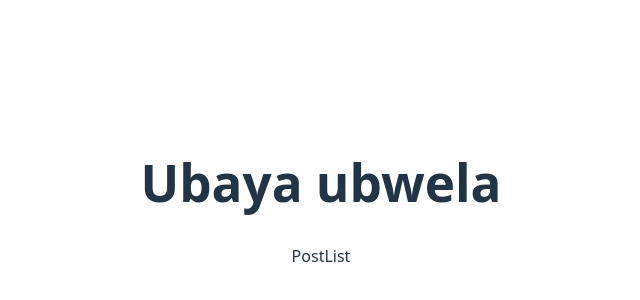
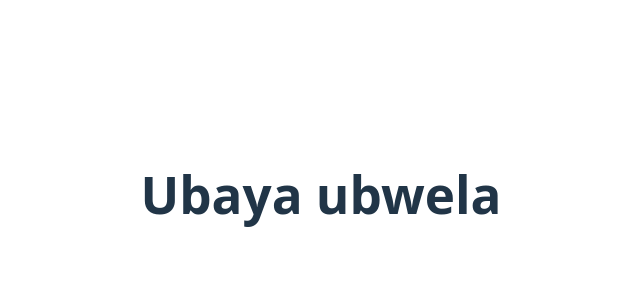
Before and after one commit to IBUNHABIBU/Typescript, a React (Vite) app in the folder reactypescript/: page / in a window 1280 px wide. Shown: the part 206-506 px from the top of the page, without its empty margins (319-959 px from the left). Built offline with nearby package versions, Linux system fonts and the light colour scheme.

Commit message:
Add conmponent

```diff
--- a/reactypescript/src/Components/PostCard.tsx
+++ b/reactypescript/src/Components/PostCard.tsx
@@ -1,4 +1,3 @@
-import PostList from "./PostList"
 
 const PostCard = (props: { title: string, desc: string }) => {
   return (
--- a/reactypescript/src/Components/PostList.tsx
+++ b/reactypescript/src/Components/PostList.tsx
@@ -1,7 +1,10 @@
+import PostCard from "./PostCard"
 
 const PostList = async () => {
   return (
-    <div className="postlist">PostList</div>
+    <div className="postlist">
+        <PostCard />
+    </div>
   )
 }
 
```
